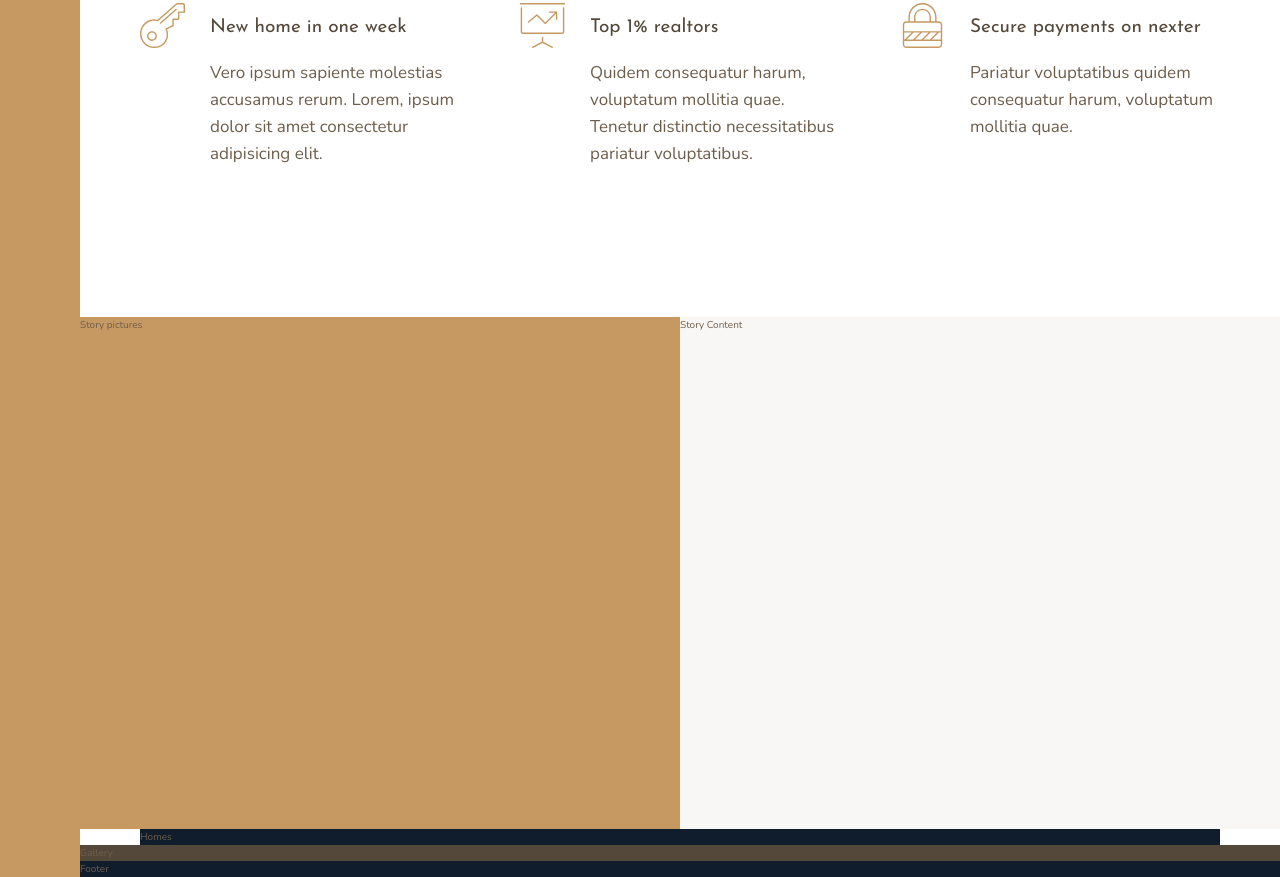
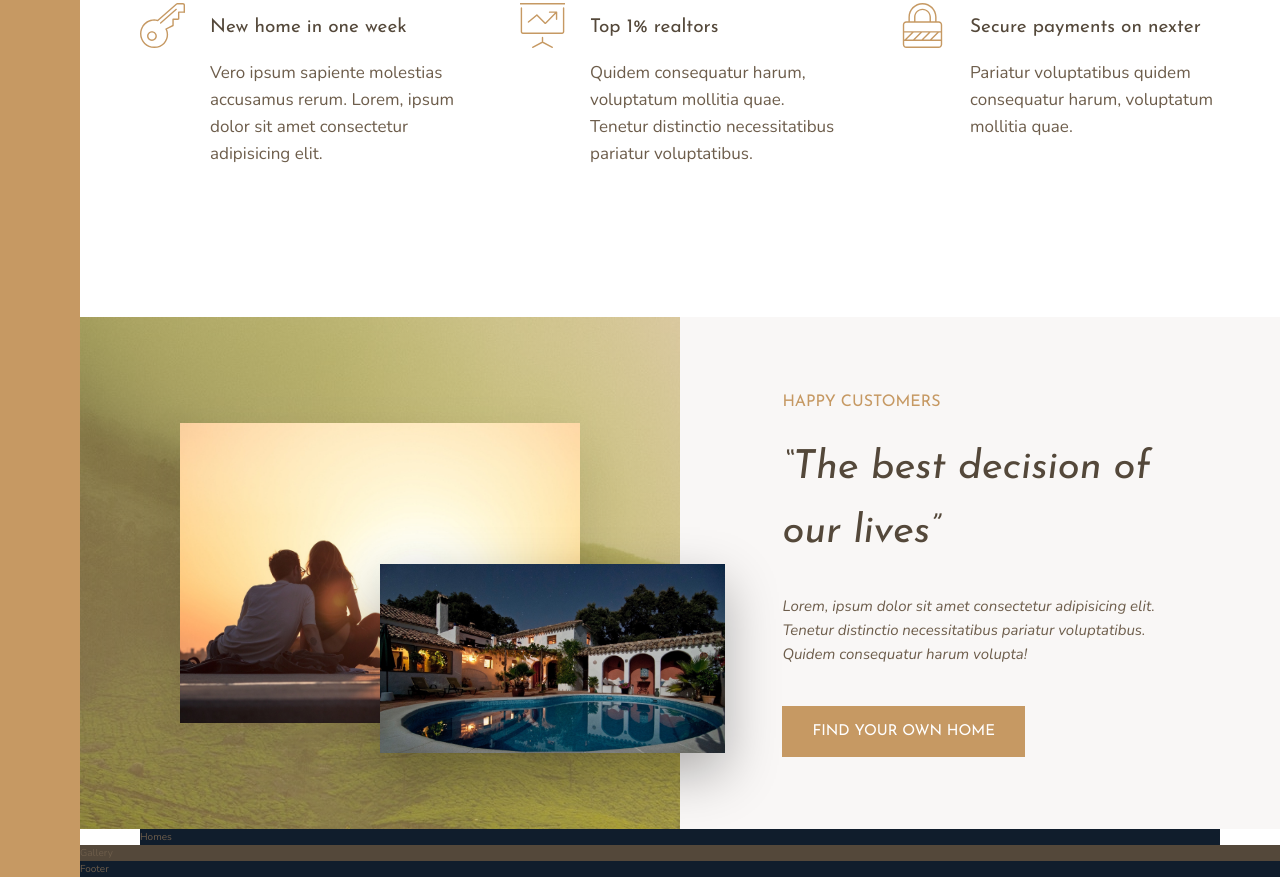
Before and after one commit to AllenLin0321/Nexter, a website: page index.html in a window 1280 px wide. Shown: the part 991-1868 px from the top of the page. Drawn offline with nearby package versions, Linux system fonts and the light colour scheme.

Commit message:
Story - Finish

```diff
--- a/index.html
+++ b/index.html
@@ -32,7 +32,8 @@
                 <use xlink:href="img/sprite.svg#icon-global"></use>
             </svg>
             <h4 class="heading-4 heading-4--dark">World's best luxury homes</h4>
-            <p class="feature__text">Lorem, ipsum dolor sit amet consectetur adipisicing elit. Tenetur distinctio necessitatibus pariatur
+            <p class="feature__text">Lorem, ipsum dolor sit amet consectetur adipisicing elit. Tenetur distinctio
+                necessitatibus pariatur
                 voluptatibus.
             </p>
         </div>
@@ -41,7 +42,8 @@
                 <use xlink:href="img/sprite.svg#icon-trophy"></use>
             </svg>
             <h4 class="heading-4 heading-4--dark">Only the best properties</h4>
-            <p class="feature__text">Voluptatum mollitia quae. Vero ipsum sapiente molestias accusamus rerum sed a eligendi aut quia.
+            <p class="feature__text">Voluptatum mollitia quae. Vero ipsum sapiente molestias accusamus rerum sed a
+                eligendi aut quia.
             </p>
         </div>
         <div class="feature">
@@ -57,7 +59,8 @@
                 <use xlink:href="img/sprite.svg#icon-key"></use>
             </svg>
             <h4 class="heading-4 heading-4--dark">New home in one week</h4>
-            <p class="feature__text">Vero ipsum sapiente molestias accusamus rerum. Lorem, ipsum dolor sit amet consectetur adipisicing elit.
+            <p class="feature__text">Vero ipsum sapiente molestias accusamus rerum. Lorem, ipsum dolor sit amet
+                consectetur adipisicing elit.
             </p>
         </div>
 
@@ -66,7 +69,8 @@
                 <use xlink:href="img/sprite.svg#icon-presentation"></use>
             </svg>
             <h4 class="heading-4 heading-4--dark">Top 1% realtors</h4>
-            <p class="feature__text">Quidem consequatur harum, voluptatum mollitia quae. Tenetur distinctio necessitatibus pariatur
+            <p class="feature__text">Quidem consequatur harum, voluptatum mollitia quae. Tenetur distinctio
+                necessitatibus pariatur
                 voluptatibus.
             </p>
         </div>
@@ -82,11 +86,18 @@
     </section>
 
     <div class="story__pictures">
-        Story pictures
+        <img src="img/story-1.jpeg" alt="Couple with new house" class="story__img--1">
+        <img src="img/story-2.jpeg" alt="New house" class="story__img--2">
     </div>
 
     <div class="story__content">
-        Story Content
+        <h3 class="heading-3 mb-sm">Happy Customers</h3>
+        <h2 class="heading-2 heading-2--dark mb-md">&ldquo;The best decision of our lives&rdquo;</h2>
+        <p class="story__text">
+            Lorem, ipsum dolor sit amet consectetur adipisicing elit. Tenetur distinctio necessitatibus pariatur
+            voluptatibus. Quidem consequatur harum volupta!
+        </p>
+        <button class="btn">Find your own home</button>
     </div>
 
     <section class="homes">
--- a/sass/_story.scss
+++ b/sass/_story.scss
@@ -3,10 +3,48 @@
     &__pictures {
         background-color: $color-primary;
         grid-column: full-start / col-end 4;
+        background-image: linear-gradient(rgba($color-primary, .5), rgba($color-primary, .5)), url(../img/back.jpg);
+
+        display: grid;
+        grid-template-rows: repeat(6, 1fr);
+        grid-template-columns: repeat(6, 1fr);
+        align-items: center;
+    }
+
+    &__img--1 {
+        width: 100%;
+        grid-row: 2 / 6;
+        grid-column: 2 / 6;
+        box-shadow: 0 2rem 5rem rgba($color: #000000, $alpha: .1);
+    }
+
+    &__img--2 {
+        width: 115%;
+        grid-row: 4 / 6;
+        grid-column: 4/ 7;
+        z-index: 20;
+        box-shadow: 0 2rem 5rem rgba($color: #000000, $alpha: .3);
     }
 
     &__content {
         background-color: $color-grey-light-1;
         grid-column: col-start 5 / full-end;
+
+        padding: 6rem 8vw;
+
+        // display: grid;
+        // align-content: center;
+        // justify-items: start;
+
+        display: flex;
+        flex-direction: column;
+        justify-content: center;
+        align-items: flex-start;
+    }
+
+    &__text {
+        font-size: 1.5rem;
+        font-style: italic;
+        margin-bottom: 4rem;
     }
 }
--- a/sass/_typography.scss
+++ b/sass/_typography.scss
@@ -9,10 +9,23 @@
 
 .heading-2 {
     @extend %heading;
+    font-size: 4rem;
+    font-style: italic;
+
+    &--light {
+        color: $color-grey-light-1;
+    }
+
+    &--dark {
+        color: $color-grey-dark-1;
+    }
 }
 
 .heading-3 {
     @extend %heading;
+    font-size: 1.6rem;
+    color: $color-primary;
+    text-transform: uppercase;
 }
 
 .heading-4 {
@@ -28,3 +41,25 @@
         color: $color-grey-dark-1;
     }
 }
+
+.btn {
+    background-color: $color-primary;
+    color: white;
+    border: none;
+    border-radius: 0;
+    font-family: $font-display;
+    font-size: 1.5rem;
+    text-transform: uppercase;
+    padding: 1.8rem 3rem;
+    cursor: pointer;
+    transition: all .2s;
+
+    &:hover {
+        background-color: $color-primary-dark;
+    }
+}
+
+.mb-sm {margin-bottom: 2rem;}
+.mb-md {margin-bottom: 3rem;}
+.mb-lg {margin-bottom: 4rem;}
+.mb-hg {margin-bottom: 8rem;}
```
Also changed, not shown: css/style.css.
